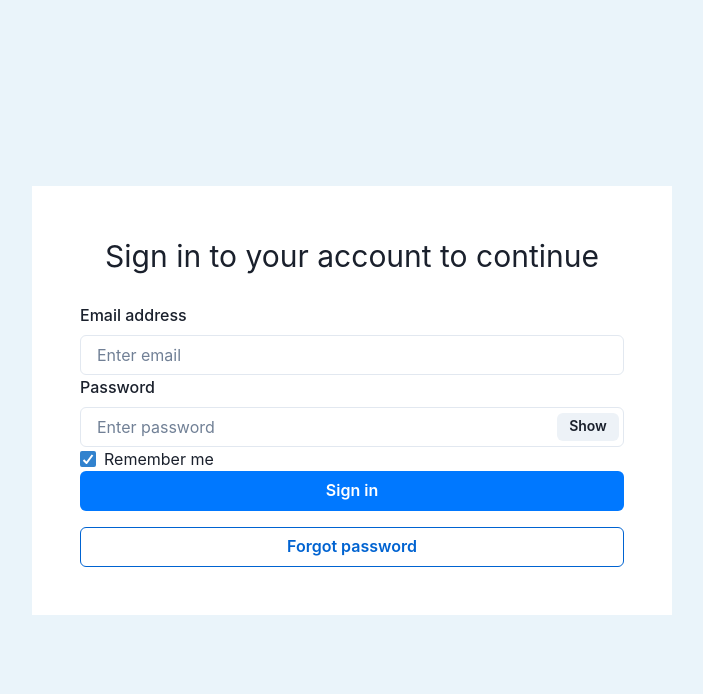
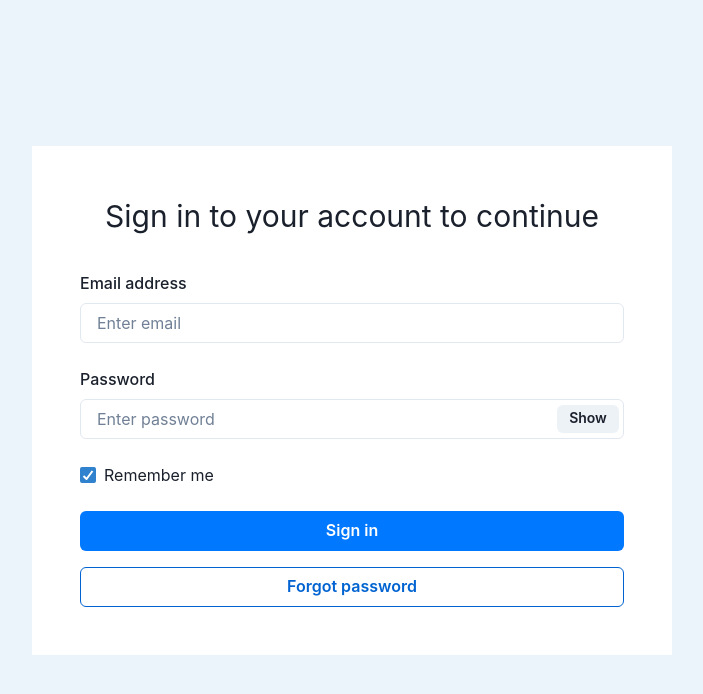
Before and after one commit to MarkVsudo/MareshkiFinance-ui, a React (Vite) app in the folder front-end-cleverpine/: page /login in a window 1280 px wide. Shown: the top 694 px of the page, without its empty margins (288-991 px from the left). Built offline with nearby package versions, Linux system fonts and the light colour scheme.

Commit message:
Added form validation to login page

```diff
--- /dev/null
+++ b/front-end-cleverpine/src/components/AuthPages/StatusMessage.tsx
@@ -0,0 +1,20 @@
+import { Alert, AlertIcon } from '@chakra-ui/react';
+
+interface StatusMessageProps {
+  text: string;
+  status?: 'info' | 'warning' | 'success' | 'error' | 'loading';
+}
+
+const ErrorMessage = ({
+  text,
+  status = 'error',
+}: StatusMessageProps) => {
+  return (
+    <Alert status={status} my="1rem">
+      <AlertIcon />
+      {text}
+    </Alert>
+  );
+};
+
+export default ErrorMessage;
--- a/front-end-cleverpine/src/pages/LoginPage.tsx
+++ b/front-end-cleverpine/src/pages/LoginPage.tsx
@@ -10,22 +10,29 @@ import {
   Checkbox,
   Stack,
   Box,
+  Alert,
+  AlertIcon,
 } from "@chakra-ui/react";
 import { AuthTitle } from "../components/AuthPages/AuthTitle";
 import { BigButton } from "../components/AuthPages/BigButton";
-import { useForm, SubmitHandler } from "react-hook-form"
+import { useForm, SubmitHandler } from "react-hook-form";
+import StatusMessage from "../components/AuthPages/StatusMessage";
 
 const LoginPage = () => {
   const [show, setShow] = React.useState(false);
   const handleClick = () => setShow(!show);
 
   interface IFormInput {
-    email: string
-    password: string
+    email: string;
+    password: string;
   }
 
-  const { register, handleSubmit } = useForm<IFormInput>()
-  const onSubmit: SubmitHandler<IFormInput> = (data) => console.log(data)
+  const {
+    register,
+    formState: { errors },
+    handleSubmit,
+  } = useForm<IFormInput>();
+  const onSubmit: SubmitHandler<IFormInput> = (data) => console.log(data);
 
   return (
     <>
@@ -43,16 +50,22 @@ const LoginPage = () => {
 "
         />
         <form onSubmit={handleSubmit(onSubmit)}>
-          <FormControl>
+          <FormControl mb="1.5rem" mt=".5rem">
             <FormLabel>Email address</FormLabel>
-            <Input {...register("email")} type="email" placeholder="Enter email" />
+            <Input
+              {...register("email", { required: true })}
+              type="email"
+              placeholder="Enter email"
+              aria-invalid={errors.email ? "true" : "false"}
+            />
           </FormControl>
 
-          <FormControl>
+          <FormControl my="1.5rem">
             <FormLabel>Password</FormLabel>
             <InputGroup size="md">
               <Input
-              {...register("password")}
+                {...register("password", { required: true })}
+                aria-invalid={errors.password ? "true" : "false"}
                 pr="4.5rem"
                 type={show ? "text" : "password"}
                 placeholder="Enter password"
@@ -63,8 +76,30 @@ const LoginPage = () => {
                 </Button>
               </InputRightElement>
             </InputGroup>
+            {errors.password && !errors.email && (
+              <StatusMessage
+                text="                Please enter a password
+
+                    "
+              />
+            )}
+            {errors.email && !errors.password && (
+              <StatusMessage
+                text="                Please enter an email
+
+                    "
+              />
+            )}
+            {errors.password && errors.email && (
+              <StatusMessage
+                text="Please enter a password and an email
+              "
+              />
+            )}
           </FormControl>
-          <Checkbox defaultChecked>Remember me</Checkbox>
+          <Checkbox defaultChecked mb="1.5rem">
+            Remember me
+          </Checkbox>
           <Stack direction="column" spacing={4} align="center">
             <BigButton
               onHandleSubmit={() => console.log("Sign in")}
```
